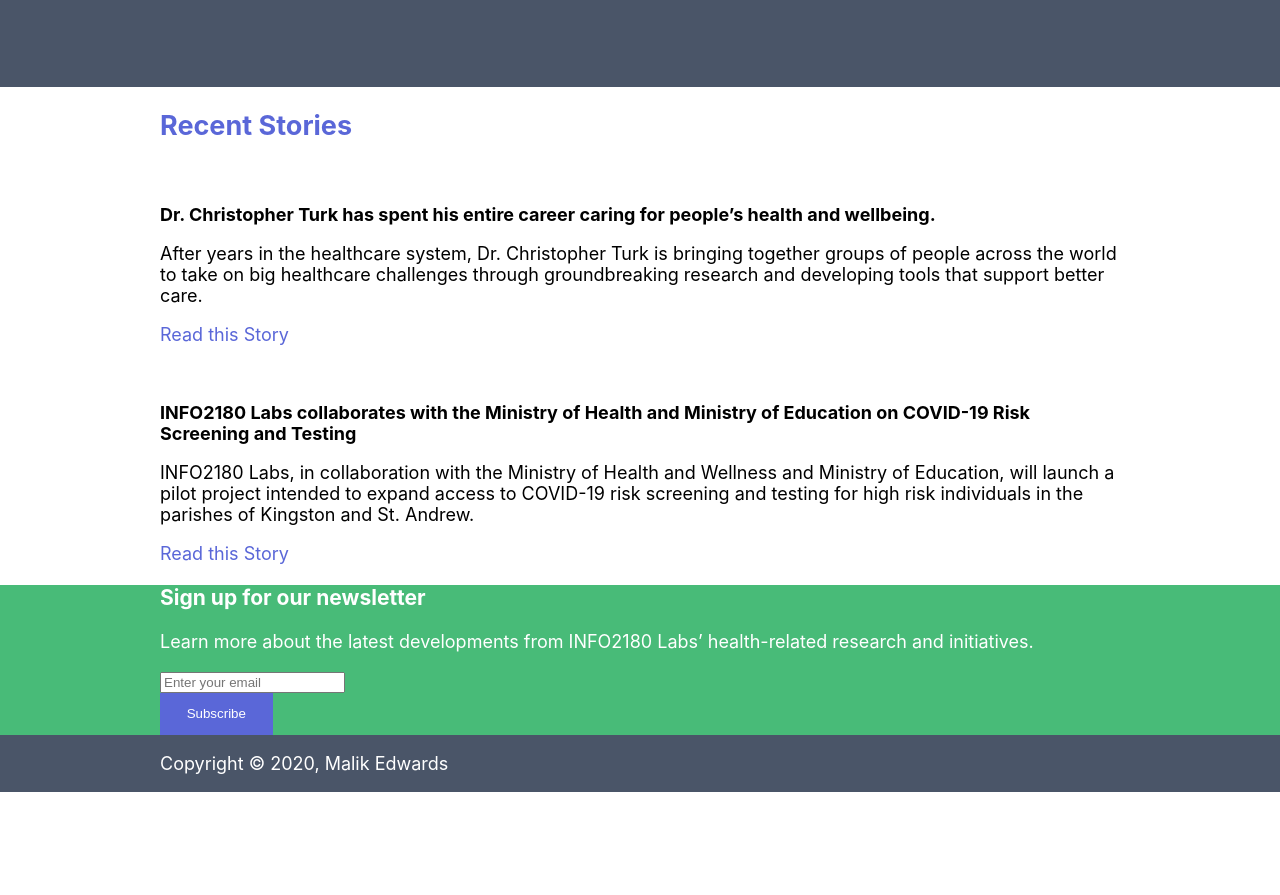
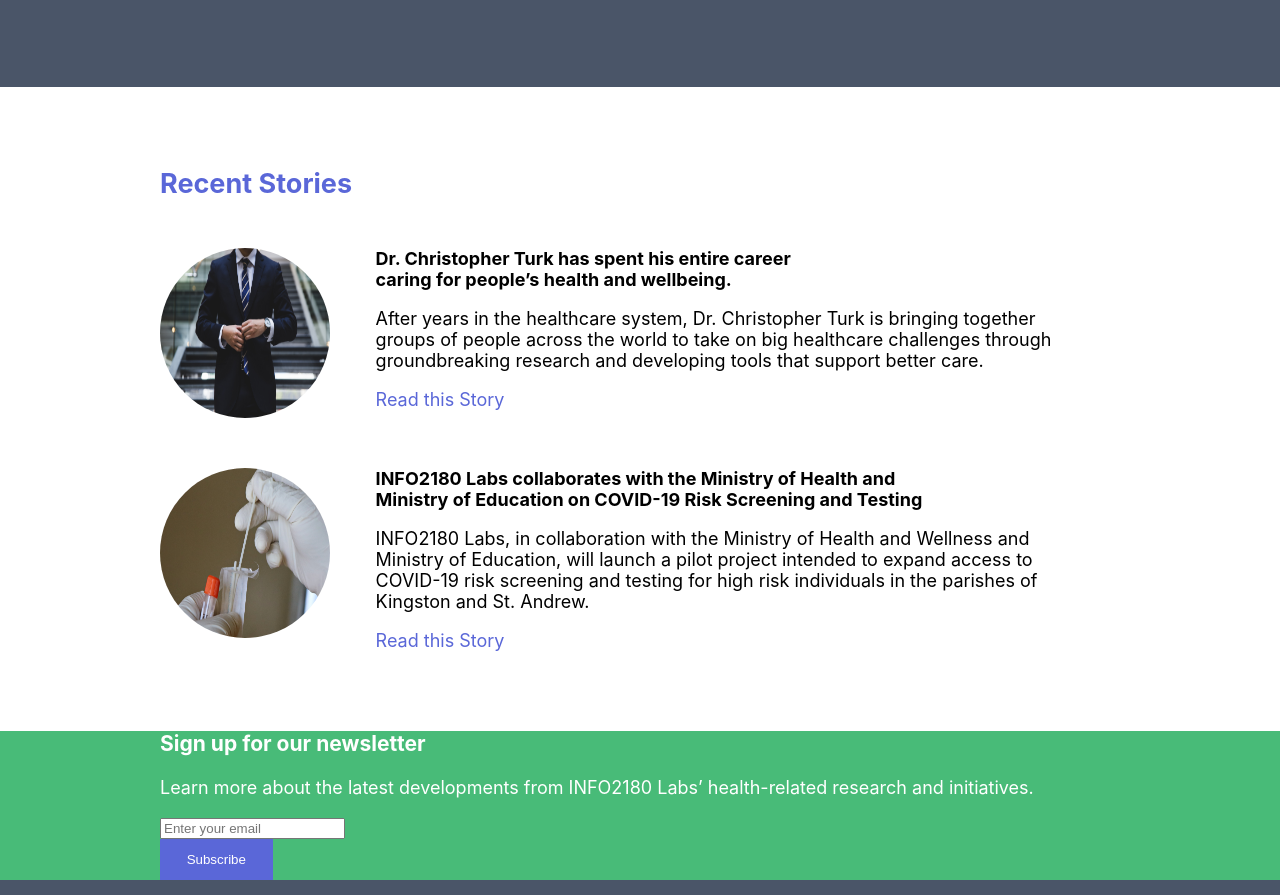
Before and after one commit to malz101/info2180-project1, a plain HTML site: page index.html in a window 1280 px wide. Shown: the part 1090-1985 px from the top of the page. Before the commit the page ends 1882 px from the top, so only its background shows below. Drawn offline with Linux system fonts and the light colour scheme.

Commit message:
Added layout to Recent Stories section

```diff
--- a/index.html
+++ b/index.html
@@ -77,7 +77,7 @@
             <div class="container">
                 <h2>Recent Stories</h2>
                 <article>
-                    <img src="" alt="">
+                    <img src="images/displaypic.jpg" alt="guest speaker">
                     <div class="article-body">
                         <h3>Dr. Christopher Turk has spent his entire career caring for people’s health and wellbeing.</h3>
                         <p>After years in the healthcare system, Dr. Christopher Turk is bringing together groups of people across the world to take on big healthcare challenges through groundbreaking research and developing tools that support better care.</p>
@@ -85,7 +85,7 @@
                     </div>
                 </article>
                 <article>
-                    <img src="" alt="">
+                    <img src="images/covid_test.jpg" alt="covid test">
                     <div class="article-body">
                         <h3>INFO2180 Labs collaborates with the Ministry of Health and Ministry of Education on COVID-19 Risk Screening and Testing</h3>
                         <p>INFO2180 Labs, in collaboration with the Ministry of Health and Wellness and Ministry of Education, will launch a pilot project intended to expand access to COVID-19 risk screening and testing for high risk individuals in the parishes of Kingston and St. Andrew.</p>
--- a/styles.css
+++ b/styles.css
@@ -120,17 +120,17 @@ div.cards{
     padding-top: 10px;
 }
 
-.card:nth-child(1){
+.cards .card:nth-child(1){
     grid-column: 1;
     grid-row: 1;
 }
 
-.card:nth-child(2){
+.cards .card:nth-child(2){
     grid-column: 2;
     grid-row: 1;
 }
 
-.card:nth-child(3){
+.cards .card:nth-child(3){
     grid-column: 3;
     grid-row: 1;
 }
@@ -144,7 +144,7 @@ div.cards{
     flex-direction: column;
 }
 
- .card img{
+.card img{
 /*     max-height: 300px; */
     margin-top: auto;
     max-width: 100%;
@@ -196,8 +196,11 @@ div.cards{
 }
 
 .stories{
+    margin-top: 80px;
+    margin-bottom: 80px;
     clear: both
 }
+
 .stories h2{
     color: var(--blue);
 }
@@ -209,10 +212,28 @@ div.cards{
 
 .stories h3{
     font-size: 18px;
+/*     margin-right: 20%; */
 }
+
+.stories article:nth-child(2) h3{
+    margin-right: 30%;
+}
+
+.stories article:nth-child(3) h3{
+    margin-right: 15%;
+}
+
 
 .stories img{
     border-radius: 100%;
+    height: 170px;
+    width: 170px;
+    float: left;
+    margin-right: 5%
+}
+
+.stories article{
+    margin: 5% 5% 6% 0%;
 }
 
 .newsletter{
```
